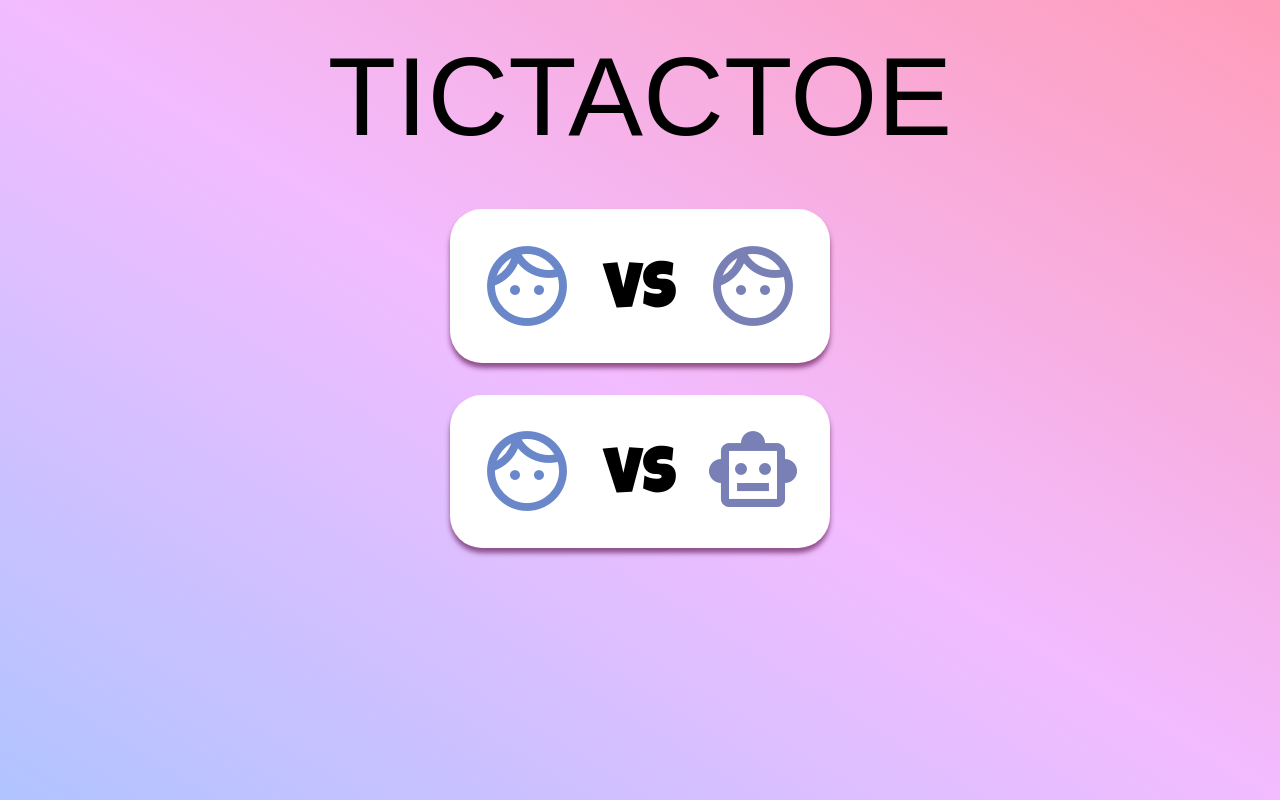
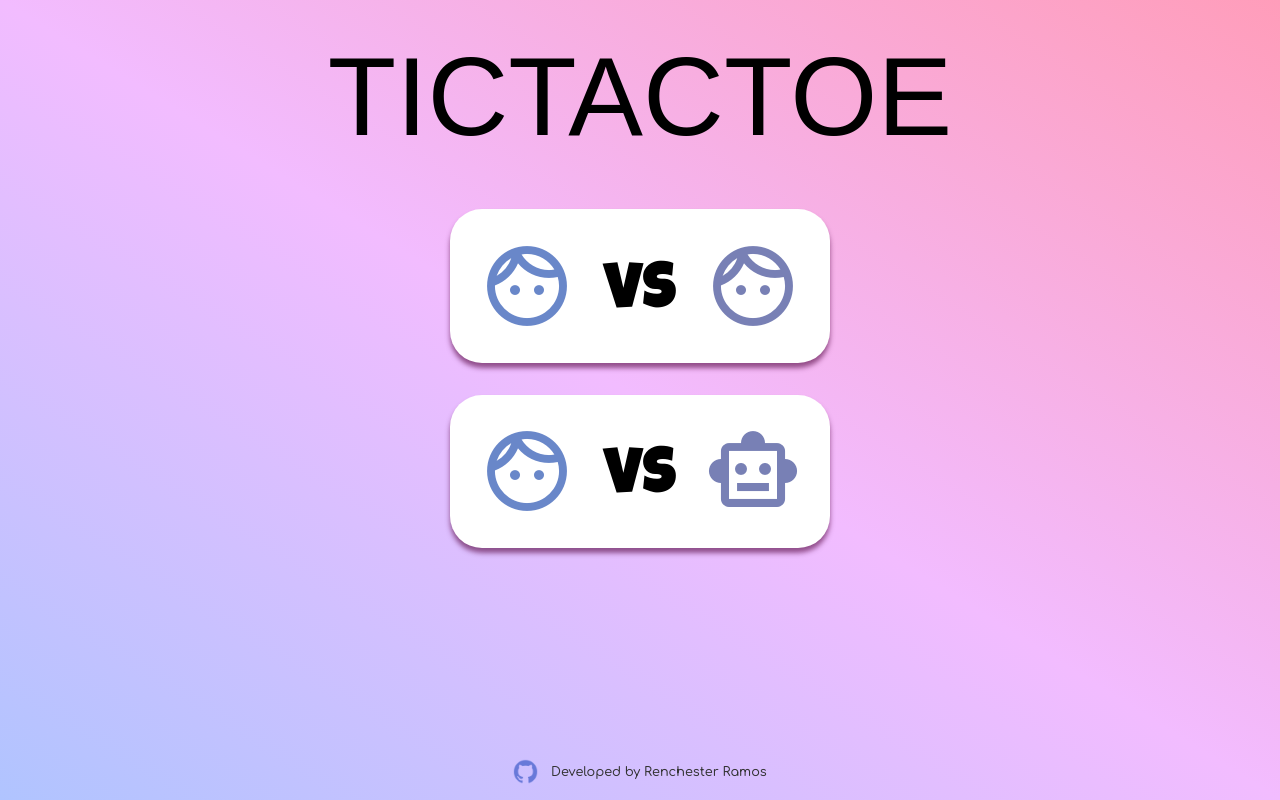
Before and after one commit to renchester/top-tictactoe, a plain HTML site: page index.html in a window 1280 px wide. Drawn offline with Linux system fonts and the light colour scheme; a web font is replaced by a local one.

Commit message:
Add footer links

```diff
--- a/index.html
+++ b/index.html
@@ -14,7 +14,7 @@
     <link rel="preconnect" href="https://fonts.googleapis.com" />
     <link rel="preconnect" href="https://fonts.gstatic.com" crossorigin />
     <link
-      href="https://fonts.googleapis.com/css2?family=Londrina+Solid&family=Luckiest+Guy&display=swap"
+      href="https://fonts.googleapis.com/css2?family=Londrina+Solid&family=Luckiest+Guy&family=Comfortaa:wght@500&display=swap"
       rel="stylesheet"
     />
   </head>
@@ -119,6 +119,21 @@
         <p class="label go-back">GO BACK</p>
       </div>
     </main>
+    <footer>
+      <a
+        href="https://github.com/renchester"
+        target="_blank"
+        class="footer-link"
+      >
+        <img
+          src="img/github-icon.png"
+          alt="Github icon"
+          width="25"
+          class="footer-img"
+        />
+        <p class="footer-desc">Developed by Renchester Ramos</p></a
+      >
+    </footer>
     <script src="script.js"></script>
   </body>
 </html>
--- a/style.css
+++ b/style.css
@@ -387,7 +387,39 @@ body {
   background-color: var(--player-2-color);
 }
 
+/* FOOTER */
+
+footer {
+  position: fixed;
+  bottom: 0;
+  margin: auto;
+  width: 100%;
+  margin-top: 2.4rem;
+  padding: 1rem;
+}
+
+.footer-link {
+  display: flex;
+  justify-content: center;
+  align-items: center;
+}
+
+.footer-desc {
+  font-family: 'Comfortaa', 'Gill Sans', 'Gill Sans MT', Calibri, 'Trebuchet MS',
+    sans-serif;
+  padding-left: 1em;
+  text-align: center;
+  font-size: 0.8rem;
+}
+
+.footer-link:link,
+.footer-link:visited {
+  text-decoration: none;
+  color: rgb(51, 51, 51);
+}
+
 /*  HELPER STYLES */
+
 .hidden {
   display: none;
 }
```
Also changed, not shown: img/github-icon.png (added).
